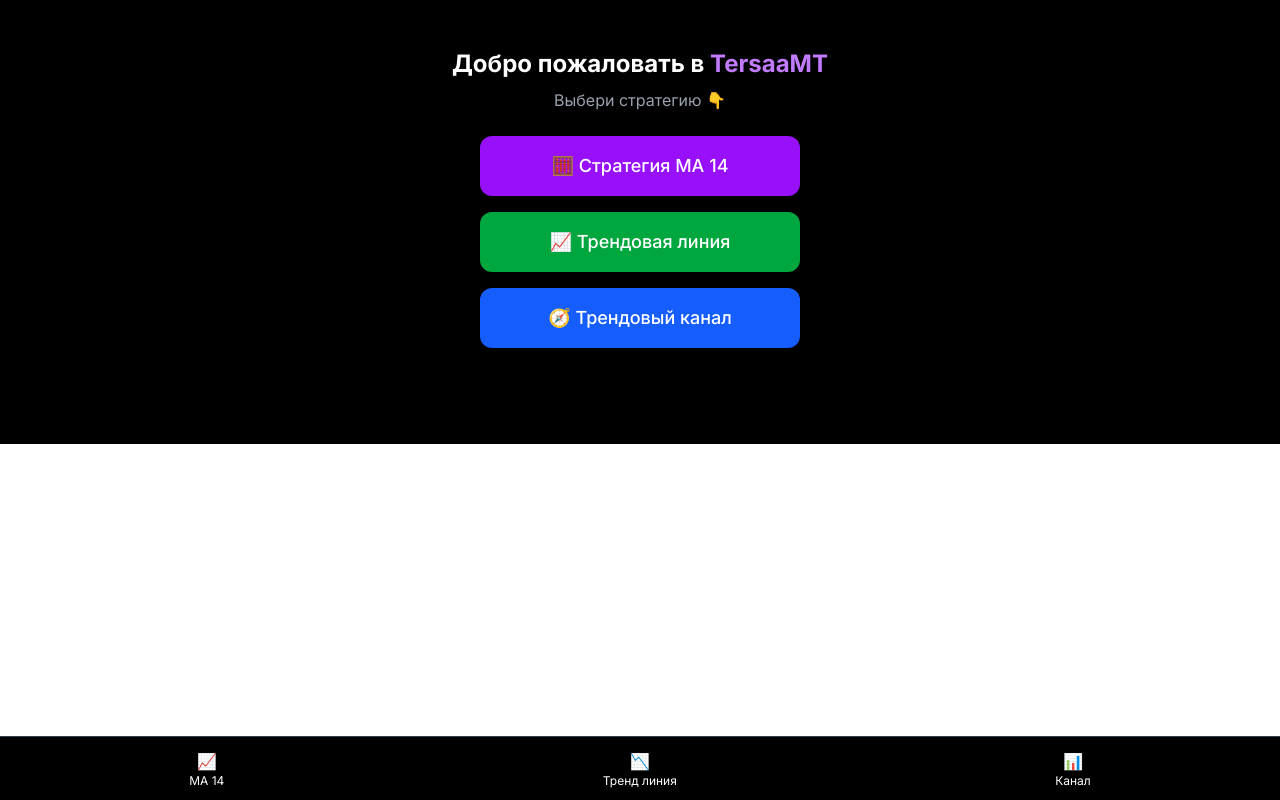
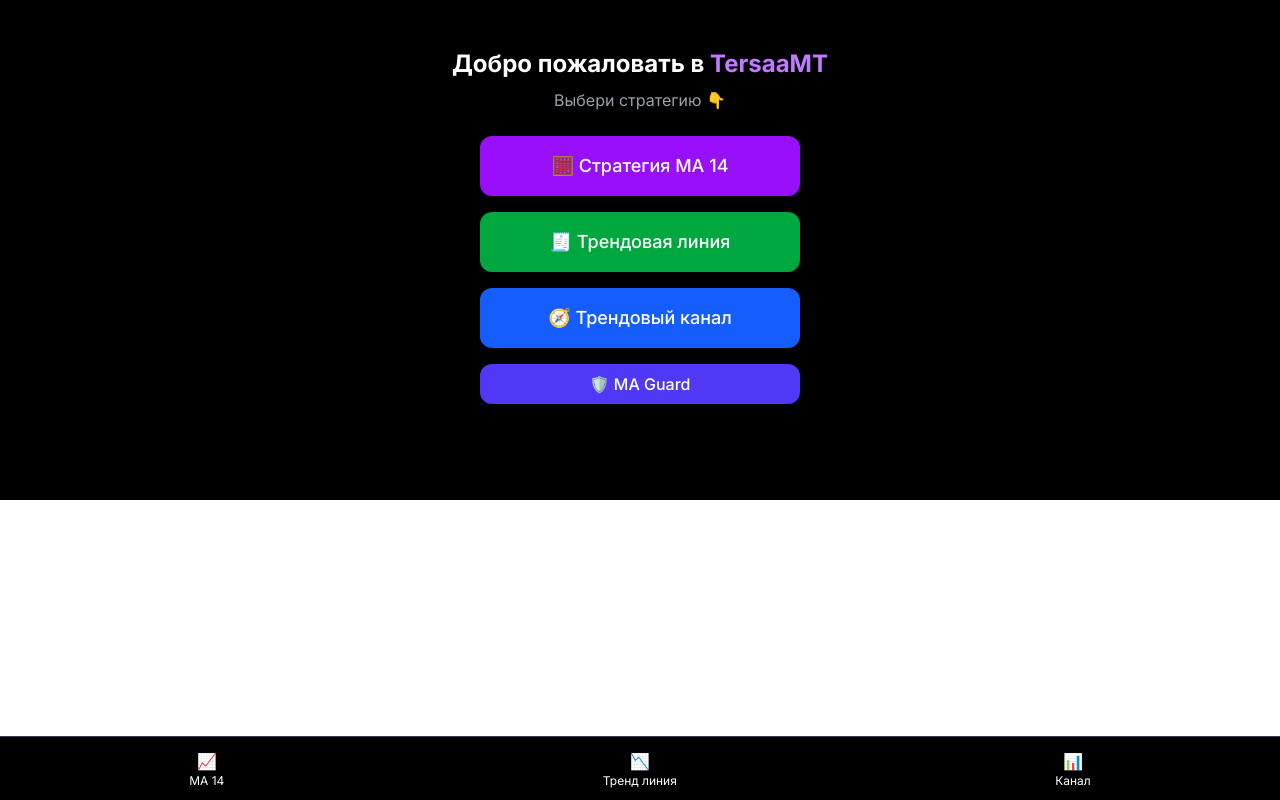
Before and after one commit to TersaaMT/TersaaMT, a Next.js app: page / in a window 1280 px wide. Built offline with nearby package versions, Linux system fonts and the light colour scheme.

Commit message:
Добавил кнопку MA Guard

```diff
--- a/app/page.tsx
+++ b/app/page.tsx
@@ -19,18 +19,27 @@ export default function Home() {
         >
           🧮 Стратегия MA 14
         </button>
+
         <button
           className="bg-green-600 hover:bg-green-700 rounded-xl p-4 text-lg font-medium shadow"
           onClick={() => router.push('/strategies/trend-line')}
         >
-          📈 Трендовая линия
+          🧾 Трендовая линия
         </button>
+
         <button
           className="bg-blue-600 hover:bg-blue-700 rounded-xl p-4 text-lg font-medium shadow"
           onClick={() => router.push('/strategies/channel')}
         >
           🧭 Трендовый канал
         </button>
+
+        <button
+          className="bg-indigo-600 hover:bg-indigo-700 text-white px-4 py-2 rounded-xl font-medium shadow"
+          onClick={() => router.push('/strategies/ma_guard_bot')}
+        >
+          🛡️ MA Guard
+        </button>
       </div>
     </main>
   );
--- a/page.tsx/page.tsx
+++ b/page.tsx/page.tsx
@@ -1,8 +1,8 @@
-export default function MA14Page() {
+export default function MAGuardStrategy() {
   return (
     <main style={{ textAlign: "center", paddingTop: 100 }}>
-      <h1>🧠 MA Guard</h1>
-      <p>⚡ Сила не в хаосе, а в направлении</p>
+      <h1>🛡️ MA Guard</h1>
+      <p>Сила не в хаосе, а в направлении</p>
     </main>
   );
 }
```
